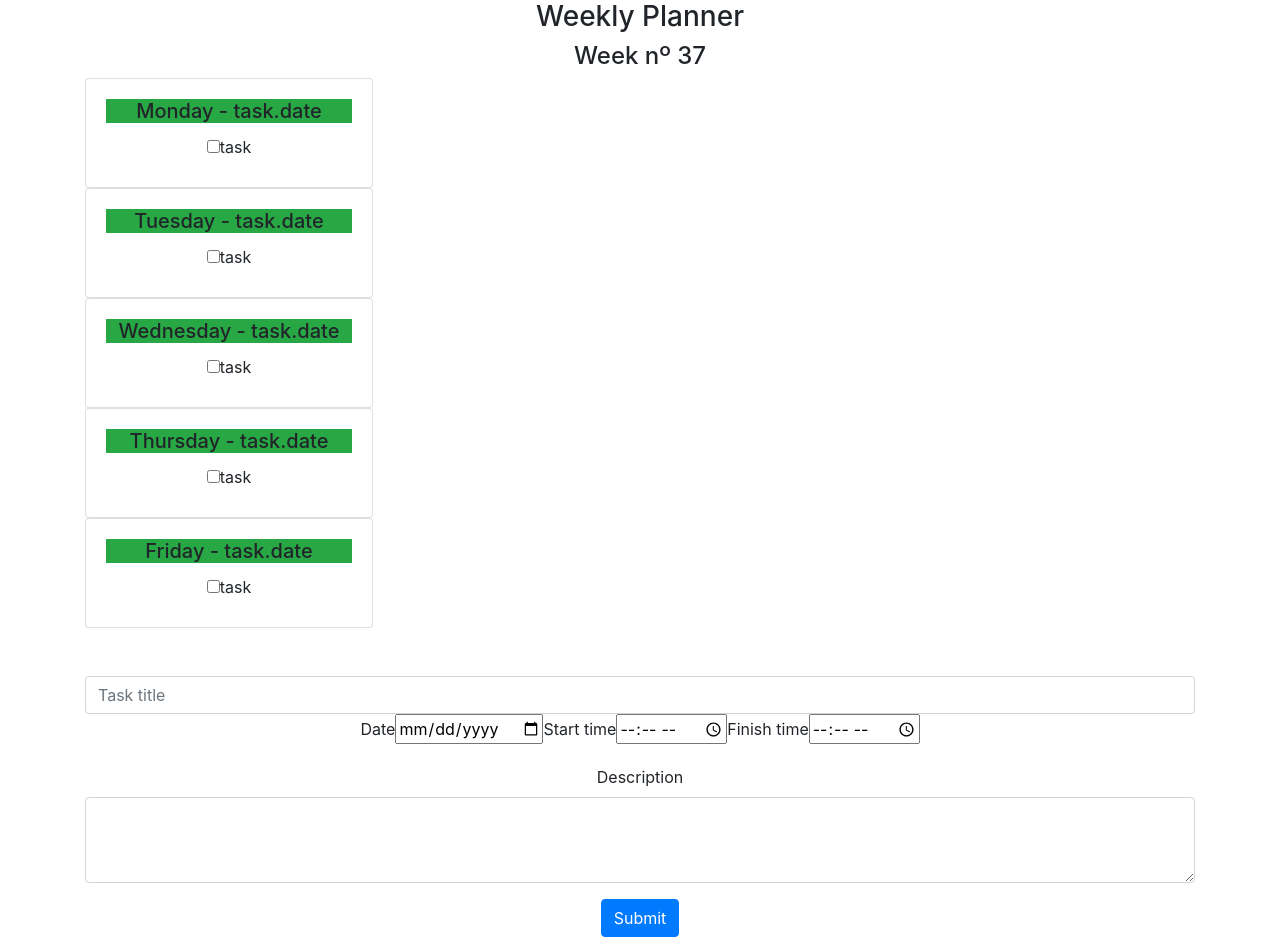
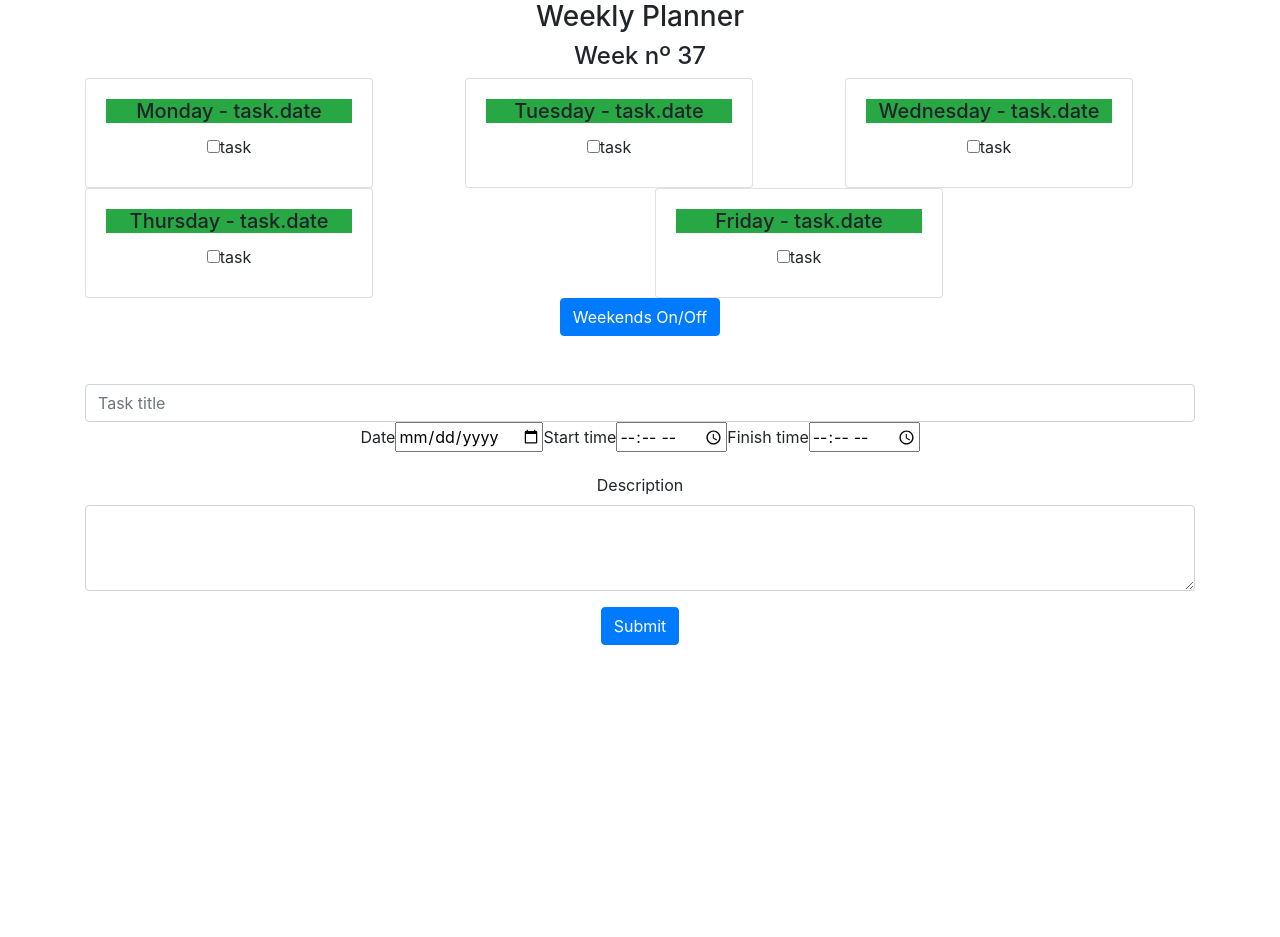
Before and after one commit to BertoPolo/week-planner, a React (Create React App) app: page / in a window 1280 px wide. After the commit the page ends 800 px from the top, so only its background shows below. Built offline with nearby package versions, Linux system fonts and the light colour scheme.

Commit message:
Update Home.jsx

```diff
--- a/src/components/Home.jsx
+++ b/src/components/Home.jsx
@@ -1,5 +1,5 @@
 import { useState } from "react"
-import { Container, Row, Card, Form, Button } from "react-bootstrap"
+import { Container, Row, Card, Form, Button, Col } from "react-bootstrap"
 
 const Home = () => {
 
@@ -65,6 +65,8 @@ const Home = () => {
 
             {/* map all days dynamically and inside to select which day fill, use date */}
             <Container>
+                <Row>
+                    <Col>
                         <Card style={{ width: '18rem' }}>
                             <Card.Body>
                                 <Card.Title className="bg-success">Monday - task.date</Card.Title>
@@ -76,7 +78,9 @@ const Home = () => {
                                 </div>
                             </Card.Body>
                         </Card>
+                    </Col>
 
+                    <Col>
                         <Card style={{ width: '18rem' }}>
                             <Card.Body>
                                 <Card.Title className="bg-success">Tuesday - task.date</Card.Title>
@@ -88,7 +92,9 @@ const Home = () => {
                                 </div>
                             </Card.Body>
                         </Card>
+                    </Col>
 
+                    <Col>
                         <Card style={{ width: '18rem' }}>
                             <Card.Body>
                                 <Card.Title className="bg-success">Wednesday - task.date</Card.Title>
@@ -100,7 +106,9 @@ const Home = () => {
                                 </div>
                             </Card.Body>
                         </Card>
+                    </Col>
 
+                    <Col>
                         <Card style={{ width: '18rem' }}>
                             <Card.Body>
                                 <Card.Title className="bg-success">Thursday - task.date</Card.Title>
@@ -112,7 +120,9 @@ const Home = () => {
                                 </div>
                             </Card.Body>
                         </Card>
+                    </Col>
 
+                    <Col>
                         <Card style={{ width: '18rem' }}>
                             <Card.Body>
                                 <Card.Title className="bg-success">Friday - task.date</Card.Title>
@@ -124,8 +134,12 @@ const Home = () => {
                                 </div>
                             </Card.Body>
                         </Card>
+                    </Col>
 
-                {wantWekends && <><Card style={{ width: '18rem' }}>
+                    {wantWekends && <>
+
+                        <Col>
+                            <Card style={{ width: '18rem' }}>
                                 <Card.Body>
                                     <Card.Title className="bg-success">Saturday - task.date</Card.Title>
 
@@ -136,7 +150,9 @@ const Home = () => {
                                     </div>
                                 </Card.Body>
                             </Card>
+                        </Col>
 
+                        <Col>
                             <Card style={{ width: '18rem' }}>
                                 <Card.Body>
                                     <Card.Title className="bg-success">Sunday - task.date</Card.Title>
@@ -147,9 +163,13 @@ const Home = () => {
                                         <label htmlFor="dynStateName">task</label>
                                     </div>
                                 </Card.Body>
-                    </Card></>}
+                            </Card>
+                        </Col></>}
+                </Row>
             </Container>
 
+
+            <Button onClick={() => setWantWekends(!wantWekends)}>Weekends On/Off</Button>
             {/* task creator form */}
             <Container>
                 <Form className="mt-5" onSubmit={(e) => createTask(e)}>
```
Lines whose indentation alone changed are shown as unchanged.
